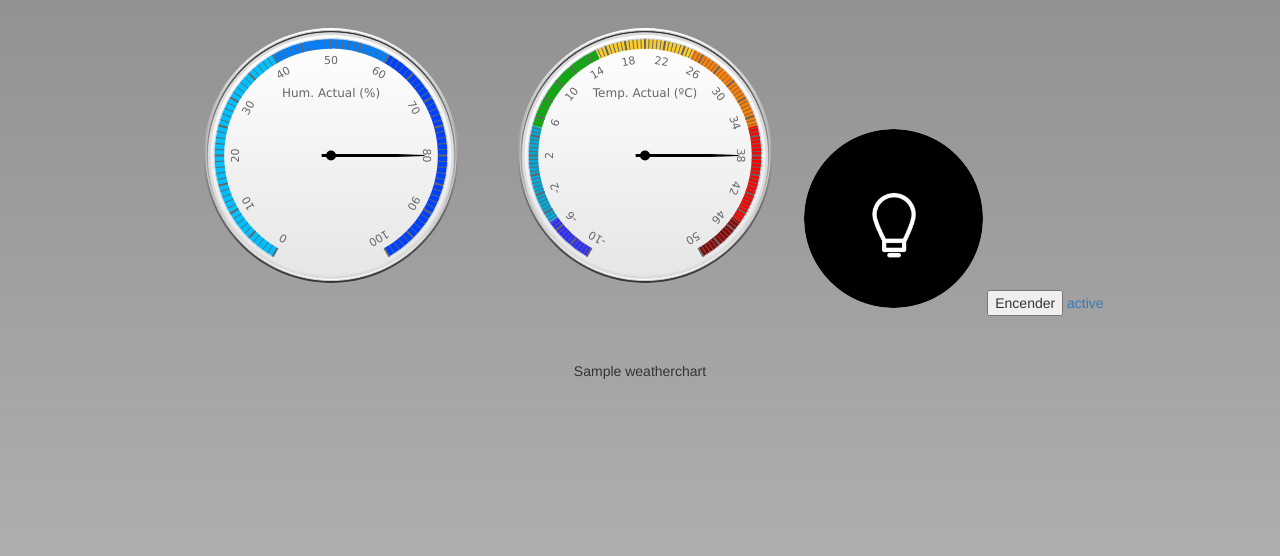
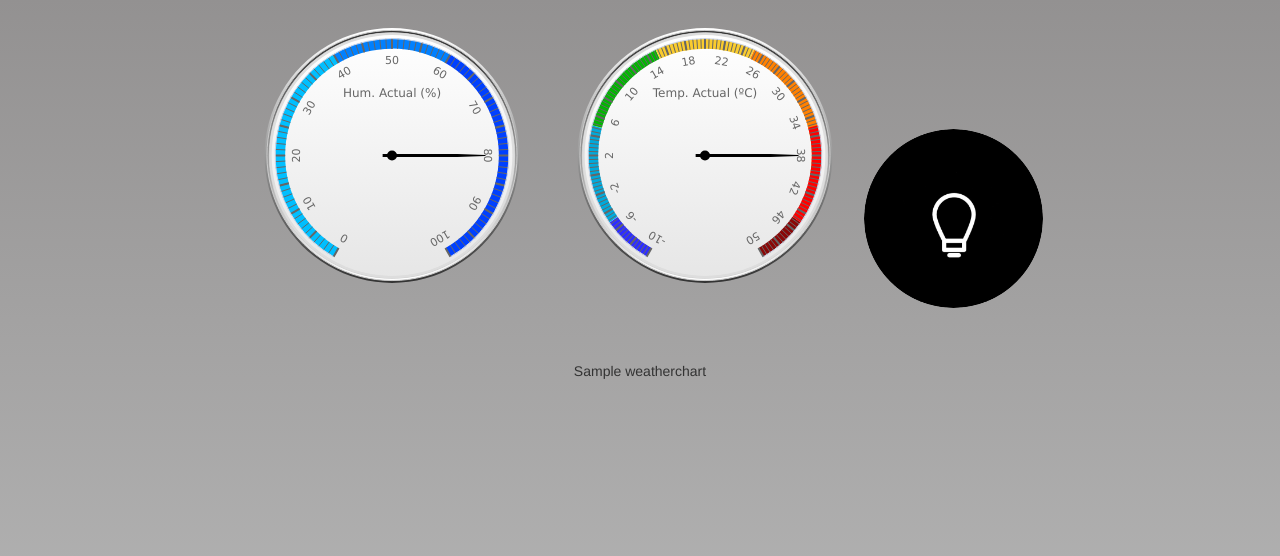
Before and after one commit to adrianlopez2/SmartFIC, a Django app: template SmartFICApp/templates/home.html in a window 1280 px wide. Shown: the part 60-616 px from the top of the page. Run offline with Django 3.2, Linux system fonts and the light colour scheme; the template is opened without the code that fills it: most values are stand-ins (such as "Sample title", 1, 10 or a date in 2020); some libraries are stand-ins or nearby versions.

Commit message:
Mejora de codigo

```diff
--- a/SmartFICApp/templates/home.html
+++ b/SmartFICApp/templates/home.html
@@ -307,7 +307,6 @@
 					 dataType: "json",
 					 async: true,
 					 success: function (data, textStatus) {
-
 					 },
 					 complete: function (data, textStatus) {
 					   $('#ledId')[0].src = "../static/images/ledOff.png"
@@ -317,15 +316,10 @@
 					 cache: false
 					});
 				}
-
-
 			</script>
 			<div class="ledContainer" onclick="off();" target="_blank">
-				<img id="ledId" class="led" src="{% static "images/ledOn.png" %}">
-				</img>
+				<img id="ledId" class="led" src="{% static "images/ledOn.png" %}"></img>
 			</div>
-			<button onclick="off();">Apagar</button>
-
 			{% else %}
 			<script>
 			    function on(){
@@ -349,38 +343,10 @@
 				}
 			</script>
 			<div class="ledContainer" onclick="on();" target="_blank">
-				<img id="ledId" class="led" src="{% static "images/ledOff.png" %}">
-				</img>
+				<img id="ledId" class="led" src="{% static "images/ledOff.png" %}"></img>
 			</div>
-			<button onclick="on();">Encender</button>
 			{% endif %}
-		 <a>{{led1State}}</a>
          </div>
-         <!--
-         <div>
-            <div class="humContainer">
-               <h2>M:{{ mediaH }}%</h2>
-            </div>
-            <div class="humContainer">
-               <h2>Max:{{ maxH }}%</h2>
-            </div>
-            <div class="humContainer">
-               <h2>Min:{{ minH }}%</h2>
-            </div>
-         </div>
-
-         <div>
-			<div class="tempContainer" >
-               <h3>Tmed: {{ mediaT }}º</h3>
-         	</div>
-			<div class="tempContainer">
-	               <h3>max: {{ maxT }}º</h3>
-	        </div>
-			<div class="tempContainer">
-	               <h3>min: {{ minT }}º</h3>
-	        </div>
-         </div>
-         -->
       </div>
       <div id="container">{{  weatherchart|load_charts:"container" }}</div>
    </body>
```
